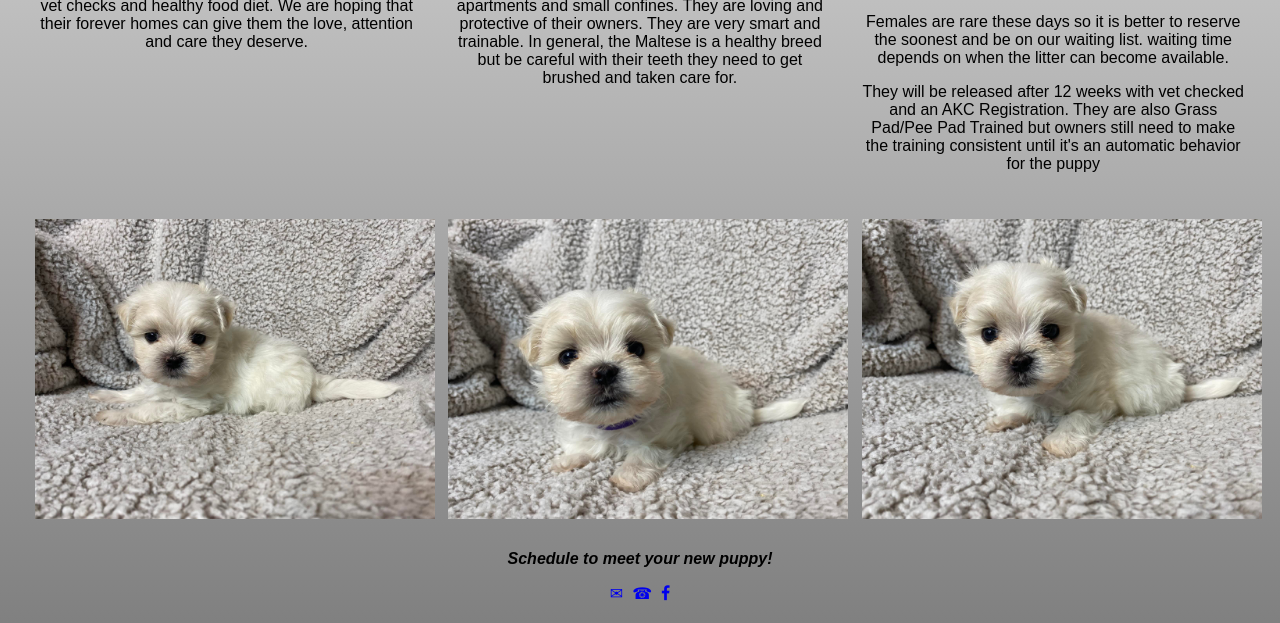
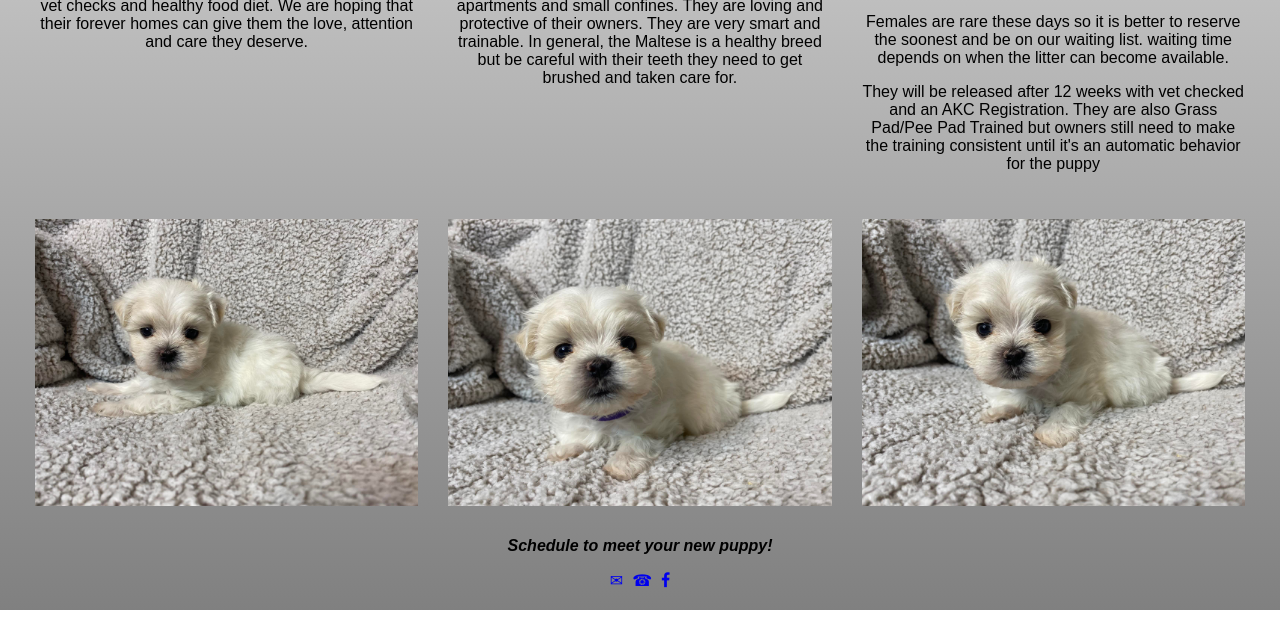
Before and after one commit to Jemima0905/Maltese, a plain HTML site: page index.html in a window 1280 px wide. Shown: the part 631-1254 px from the top of the page. Drawn offline with Linux system fonts and the light colour scheme.

Commit message:
Update index.html

```diff
--- a/index.html
+++ b/index.html
@@ -50,13 +50,13 @@ We are hoping that their forever homes can give them the love, attention and car
   </div>
 
 <div class="column">
-<img src="maltese2.jpg" alt="maltese puppy">
+<img src="maltese2.jpg" alt="maltese puppy" style="max-width:100%;height:auto;">
 </div>
 <div class="column">
-<img src="maltese3.jpg" alt="maltese puppy">
+<img src="maltese3.jpg" alt="maltese puppy" style="max-width:100%;height:auto;">
 </div>
 <div class="column">
-<img src="maltese4.jpg" alt="maltese puppy">
+<img src="maltese4.jpg" alt="maltese puppy" style="max-width:100%;height:auto;">
 </div>
 
 </div>
```
